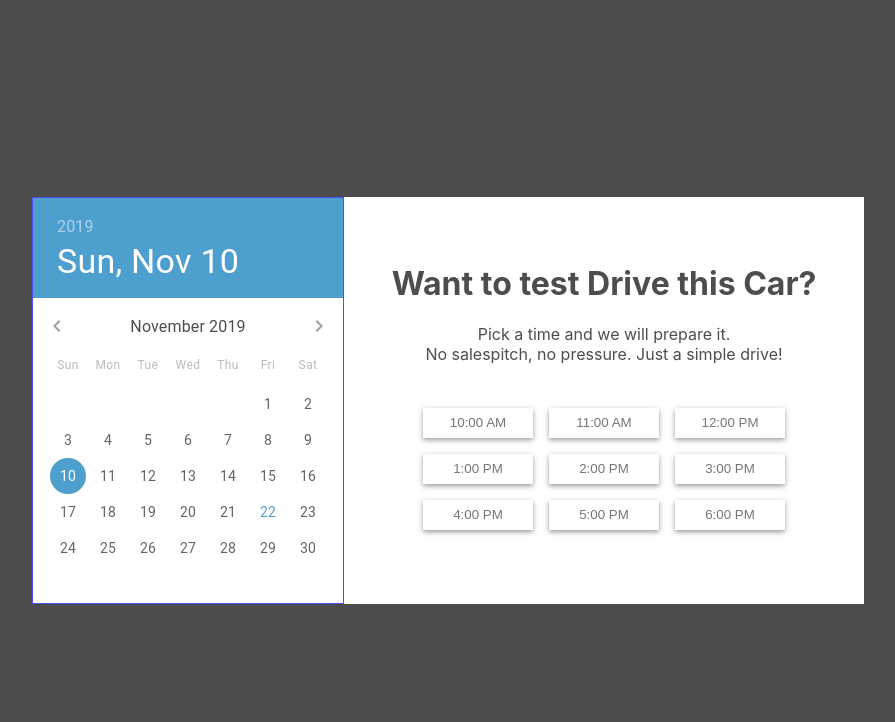
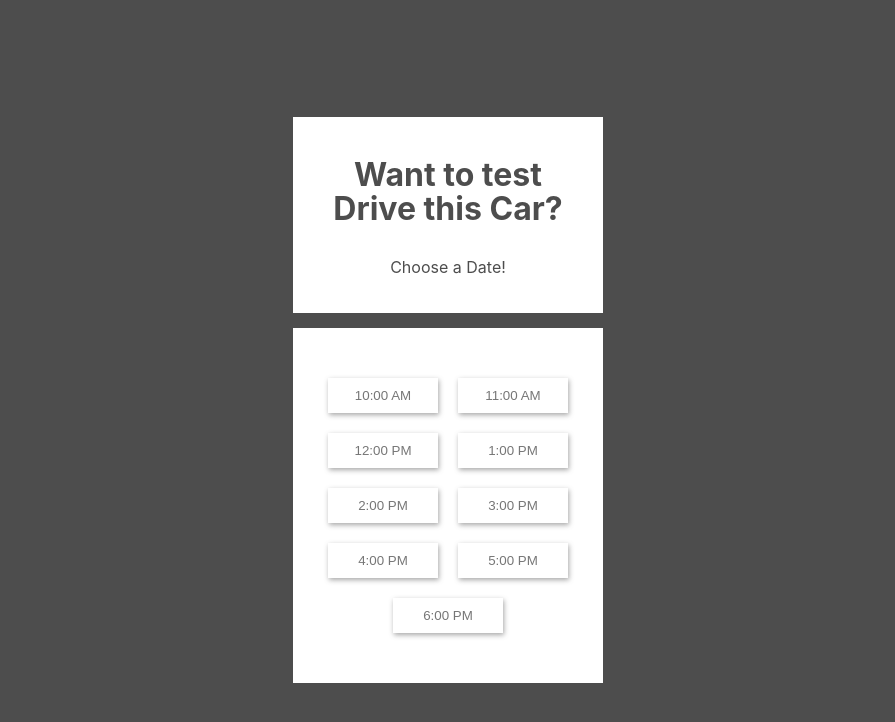
Before and after one commit to snowdamiz/dcmc-form-1, a React (Create React App) app: page / in a window 1280 px wide. Both pictures are taken after a click on the element "10". Shown: the top 722 px of the page, without its empty margins (192-1087 px from the left). Built offline with nearby package versions, Linux system fonts and the light colour scheme; the HTML template or start-up script is replaced by a standard one.

Commit message:
adjusted structure

```diff
--- a/src/App.js
+++ b/src/App.js
@@ -1,45 +1,40 @@
-import React, { useState } from 'react';
+import React, { useState, useEffect } from 'react';
 
-import Datetime from './components/datetime/datetime';
+import Datee from './components/date/date';
+import Time from './components/time/time';
 import Details from './components/details/details';
 
 function App() {
   const [page, setPage] = useState(1);
-  const [date, setDate] = useState(new Date());
+  const [date, setDate] = useState(null);
   const [time, setTime] = useState("");
 
-  const handleDate = (e) => {
-    setDate(e.target.value);
+  useEffect(() => {
+    if (date) setPage(2);
+    if (time) setPage(3);
+  }, [date, time, page]);
+
+  const handleBack = () =>  {
+    setDate(null);
+    setTime("");
+    setPage(1);
   }
-
-  const handleBack = () => {
-    setPage(page - 1);
-  }
-
-  const handleTime = (e) => {
-    setTime(e.target.value);
-
-    if (date) {
-      setPage(page + 1);
-      console.log(date);
-      console.log(time);
-    } else {
-
-    }
-  }
+  const handleTime = (e) => setTime(e.target.value);
 
   switch(page) {
     case 1:
-      return <Datetime
-              handleTime={handleTime}
-              handleDate={handleDate}
+      return <Datee
               date={date}
-              setDate={setDate} />
+              setDate={setDate}
+              page={page} />
     case 2:
+      return <Time
+              time={time}
+              handleTime={handleTime} />
+
+    case 3:
       return <Details
-              handleBack={handleBack}
-              date={date}
-              handleDate={handleDate} />
+              handleBack={handleBack} />
   }
 }
 
--- /dev/null
+++ b/src/components/date/date.js
@@ -0,0 +1,26 @@
+import React from 'react';
+import { MuiPickersUtilsProvider, DatePicker } from '@material-ui/pickers';
+import MomentUtils from '@date-io/moment';
+import { MuiThemeProvider } from '@material-ui/core';
+import Header from '../header/header';
+
+import { DateWrap, customTheme } from './dateStyles';
+
+function Datee (props) {
+    return (
+        <DateWrap>
+            <div className="formOne">
+                <Header page={props.page} />
+                <div className="date">
+                    <MuiThemeProvider theme={customTheme}>
+                        <MuiPickersUtilsProvider utils={MomentUtils}>
+                            <DatePicker value={props.date} onChange={props.setDate} variant="static" />
+                        </MuiPickersUtilsProvider>
+                    </MuiThemeProvider>
+                </div>
+            </div>
+        </DateWrap>
+    )
+}
+
+export default Datee;
--- /dev/null
+++ b/src/components/date/dateStyles.js
@@ -0,0 +1,49 @@
+import styled from 'styled-components';
+import { colors, fonts, media } from '../../vars';
+import { createMuiTheme } from '@material-ui/core';
+
+export const DateWrap = styled.div`
+    position: relative;
+    width: 100hw;
+    height: 100vh;
+    background-color: #000;
+    opacity: 0.7;
+    z-index: 1;
+    display: flex;
+    justify-content: center;
+    align-items: center;
+
+    .formOne {
+        // width: 100px;
+        // height: 100px;
+        position: fixed;
+        // border: 1px solid white;
+        // background-color: white;
+        z-index: 2;
+        display: flex;
+        flex-flow: column nowrap;
+        justify-content: center;
+        align-items: center;
+
+        ${media.largeTb} {
+            // flex-flow: row nowrap;
+        }
+
+        .date {
+            margin-top: 14px;
+        }
+    }
+`;
+
+export const customTheme = createMuiTheme({
+    palette: {
+        primary: {
+            main: '#0076b9',
+            dark: '#005E93',
+            light: '#0076b9'
+        },
+        secondary: {
+            main: '#0076b9',
+        }
+    }
+});
--- a/src/components/datetime/datetime.js
+++ b/src/components/datetime/datetime.js
@@ -1,7 +1,5 @@
 import React, { useState } from 'react';
-import { MuiPickersUtilsProvider, DatePicker } from '@material-ui/pickers';
-import MomentUtils from '@date-io/moment';
-import { MuiThemeProvider } from '@material-ui/core';
+
 
 import { DatetimeWrap, customTheme } from './datetimeStyles';
 
@@ -10,11 +8,7 @@ function Datetime (props) {
         <DatetimeWrap>
             <div className="formOne">
                 <div className="date">
-                <MuiThemeProvider theme={customTheme}>
-                    <MuiPickersUtilsProvider utils={MomentUtils}>
-                        <DatePicker value={props.date} onChange={props.setDate} variant="static" />
-                    </MuiPickersUtilsProvider>
-                </MuiThemeProvider>
+
                 </div>
                 <div className="section">
                     <div className="heading">
--- a/src/components/datetime/datetimeStyles.js
+++ b/src/components/datetime/datetimeStyles.js
@@ -53,9 +53,6 @@ export const DatetimeWrap = styled.div`
             }
 
             .heading {
-                h1, p {
-                    text-align: center;
-                }
 
             }
 
@@ -91,16 +88,3 @@ export const DatetimeWrap = styled.div`
         }
     }
 `;
-
-export const customTheme = createMuiTheme({
-    palette: {
-        primary: {
-            main: '#0076b9',
-            dark: '#005E93',
-            light: '#0076b9'
-        },
-        secondary: {
-            main: '#0076b9',
-        }
-    }
-})
--- /dev/null
+++ b/src/components/header/header.js
@@ -0,0 +1,21 @@
+import React, { useState } from 'react';
+import { HeaderWrap } from './headerStyles';
+
+function Header (props) {
+    const [heading, setHeading] = useState("");
+
+    const headings = [
+        'Choose a Date!',
+        'Choose a Time!',
+        'Start your test drive!'
+    ];
+
+    return (
+        <HeaderWrap>
+            <h1>Want to test Drive this Car?</h1>
+            <p>{headings[0]}</p>
+        </HeaderWrap>
+    )
+}
+
+export default Header;
--- /dev/null
+++ b/src/components/header/headerStyles.js
@@ -0,0 +1,18 @@
+import styled from 'styled-components';
+import { colors, fonts, media } from '../../vars';
+
+export const HeaderWrap = styled.div`
+    width: 310px;
+    background-color: ${colors.white};
+
+    h1 {
+        line-height: 34px;
+        text-align: center;
+        padding: 20px 20px 5px 20px;
+    }
+
+    p {
+        padding: 5px 16px 20px 16px;
+        text-align: center;
+    }
+`;
--- /dev/null
+++ b/src/components/time/time.js
@@ -0,0 +1,27 @@
+import React from 'react';
+import Header from '../header/header';
+
+import { TimeWrap } from './timeStyles';
+
+function Time (props) {
+    return (
+        <TimeWrap>
+            <div className="formTwo">
+                <Header />
+                <div className="buttons">
+                    <button onClick={e => props.handleTime(e)} value="10:00 AM">10:00 AM</button>
+                    <button onClick={e => props.handleTime(e)} value="11:00 AM">11:00 AM</button>
+                    <button onClick={e => props.handleTime(e)} value="12:00 PM">12:00 PM</button>
+                    <button onClick={e => props.handleTime(e)} value="1:00 PM">1:00 PM</button>
+                    <button onClick={e => props.handleTime(e)} value="2:00 PM">2:00 PM</button>
+                    <button onClick={e => props.handleTime(e)} value="3:00 PM">3:00 PM</button>
+                    <button onClick={e => props.handleTime(e)} value="4:00 PM">4:00 PM</button>
+                    <button onClick={e => props.handleTime(e)} value="5:00 PM">5:00 PM</button>
+                    <button onClick={e => props.handleTime(e)} value="6:00 PM">6:00 PM</button>
+                </div>
+            </div>
+        </TimeWrap>
+    )
+}
+
+export default Time;
--- /dev/null
+++ b/src/components/time/timeStyles.js
@@ -0,0 +1,56 @@
+import styled from 'styled-components';
+import { colors, fonts, media } from '../../vars';
+
+export const TimeWrap = styled.div`
+    position: relative;
+    width: 100hw;
+    height: 100vh;
+    background-color: #000;
+    opacity: 0.7;
+    z-index: 1;
+    display: flex;
+    justify-content: center;
+    align-items: center;
+
+    .formTwo {
+        width: 310px;
+        position: fixed;
+        // border: 1px solid white;
+        // background-color: white;
+        z-index: 2;
+        display: flex;
+        flex-flow: column nowrap;
+        justify-content: center;
+        align-items: center;
+
+        ${media.largeTb} {
+            // flex-flow: row nowrap;
+        }
+
+        .buttons {
+            background-color: ${colors.white};
+            width: 100%;
+            margin-top: 15px;
+            display: flex;
+            flex-flow: row wrap;
+            justify-content: center;
+            align-items: center;
+            padding: 40px 0;
+
+            button {
+                margin: 10px;
+                width: 110px;
+                height: 35px;
+                border: none;
+                color: ${colors.black};
+                background-color: transparent;
+                box-shadow: 1px 2px 5px ${colors.shadow};
+                cursor: pointer;
+
+                &:hover {
+                    background-color: ${colors.primary};
+                    color: ${colors.white};
+                }
+            }
+        }
+`;
--- a/src/vars.js
+++ b/src/vars.js
@@ -1,7 +1,7 @@
 export const colors = {
     white: '#ffffff',
     black: '#3C3C3C',
-    shadow: '#6F6F6F',
+    shadow: '#828282',
     primary: '#0076b9',
     primaryDark: '#005E93',
 }
```
